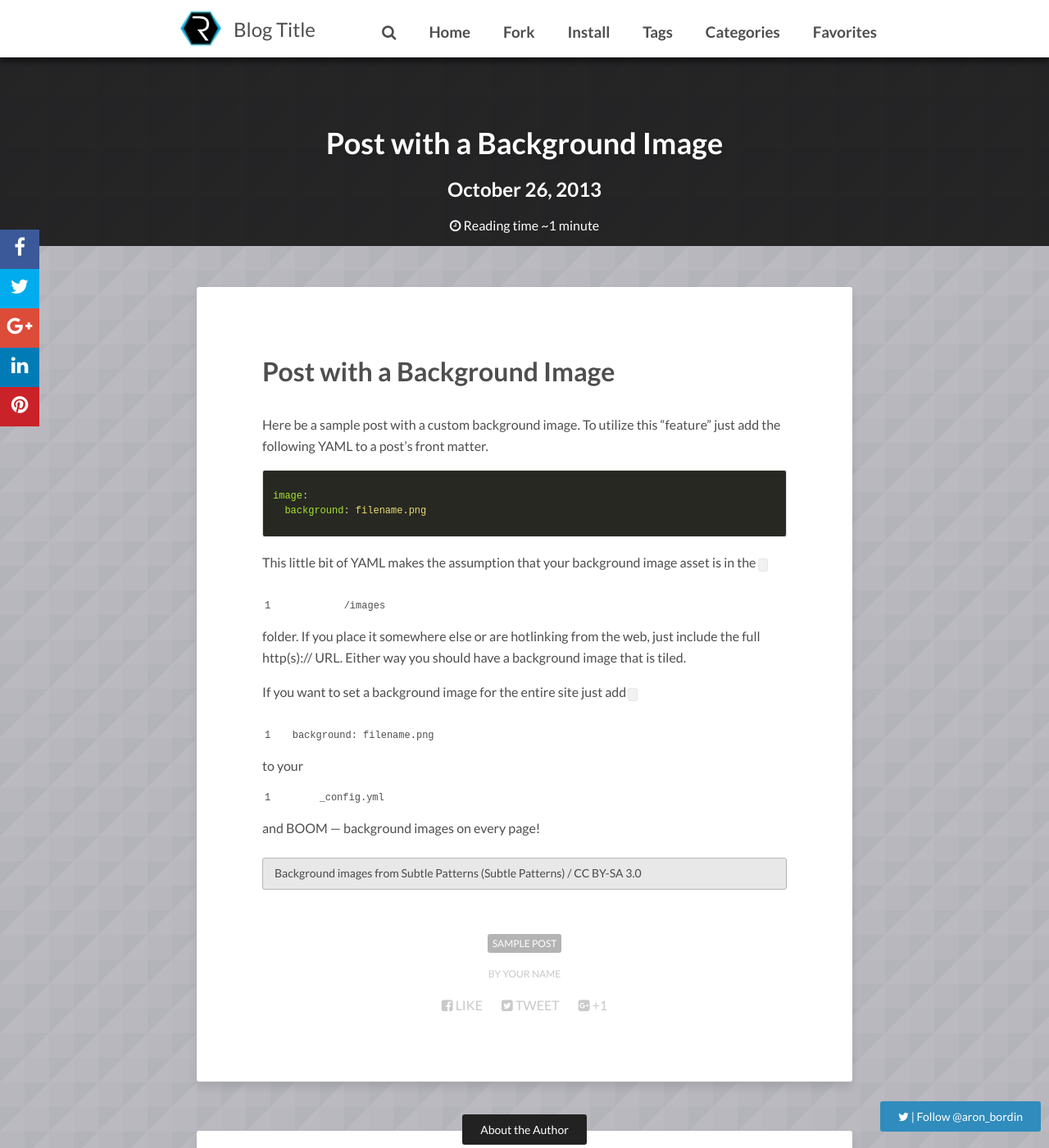
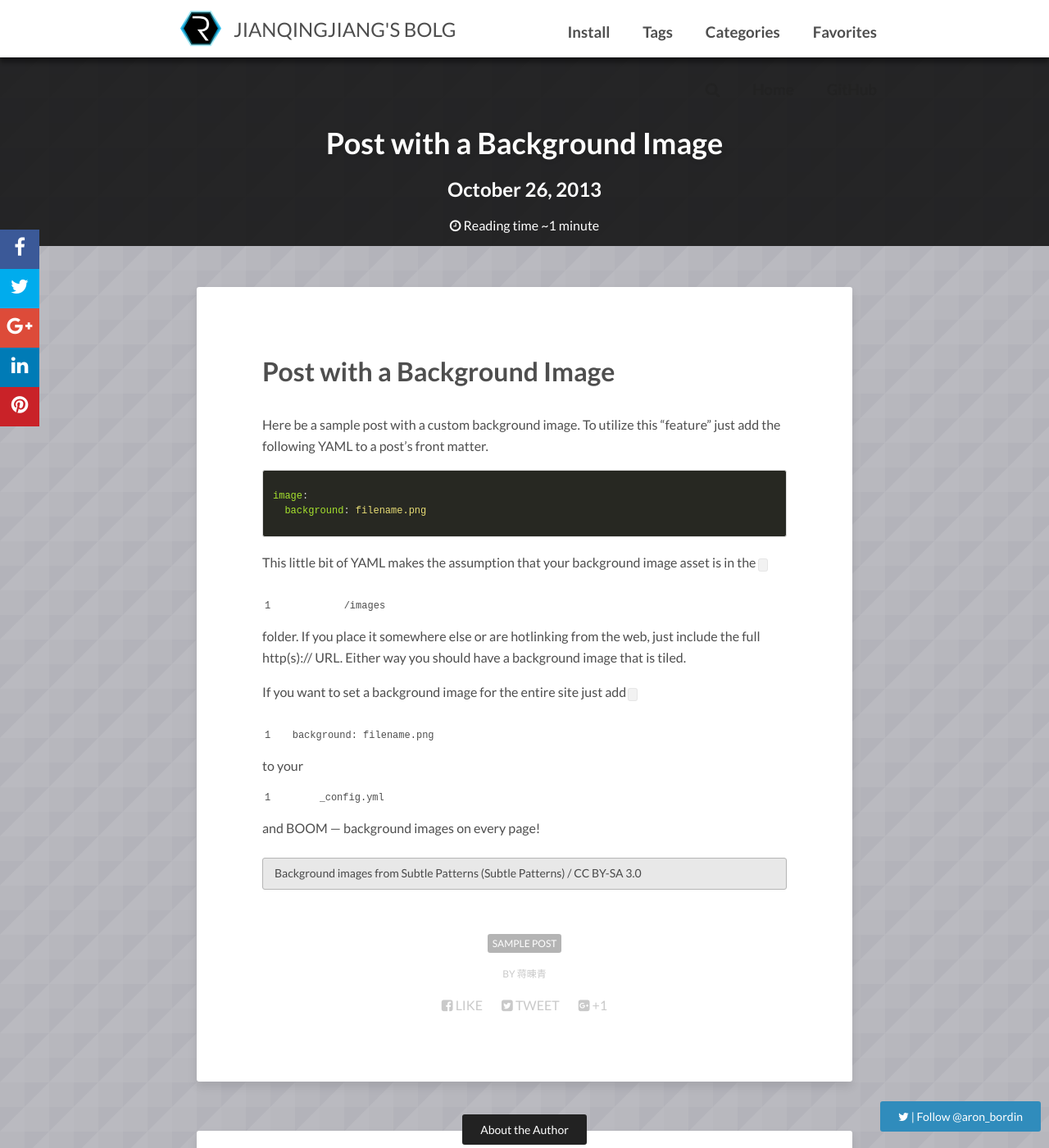
Before and after one commit to JianqingJiang/jianqingjiang.github.io, a Jekyll site: the page built from _posts/2013-10-26-background-image.md, in a window 1280 px wide and 1400 px high. Shown: the whole window at 82% size. Built offline with Jekyll 4.4.1, drawn with Linux system fonts in a browser that asks for light colours; nearby versions of some CDN libraries; comment, search, counter and statistics services are not loaded; some of the changed text lies outside the part shown.

Commit message:
modified _config.yml

```diff
--- a/_config.yml
+++ b/_config.yml
@@ -1,5 +1,5 @@
-title:            Blog Title
-description:      Describe your website here.
+title:            JIANQINGJIANG'S BOLG
+description:      The Load To Tech
 # put your disqus here
 disqus_shortname:
 reading_time:     true # if true, shows the estimated reading time for a post
@@ -8,7 +8,7 @@
 # Your site's domain goes here (eg: //mmistakes.github.io, http://mademistakes.com, etc)
 # When testing locally leave blank or use http://localhost:4000
 
-url: http://aronbordin.com/neo-hpstr-jekyll-theme
+url: http://jianqingjiang.github.io
 
 # draw your top menu here
 # each item must have a title and a url.
@@ -18,8 +18,8 @@
 menu:
   - title: 'Home'
     url: '/'
-  - title: 'Fork'
-    url: 'http://github.com/aron-bordin/neo-hpstr-jekyll-theme'
+  - title: 'GitHub'
+    url: 'https://github.com/JianqingJiang'
   - title: 'Install'
     url: '/theme-setup/'
   - title: 'Tags'
@@ -37,11 +37,11 @@
 
 # Owner/author information
 owner:
-  name:           Your name
-  site:           http://aronbordin.com
+  name:           蒋暕青
+  site:           http://jianqingjiang.github.io
   avatar:         images/avatar.jpg
   bio:            "Your bio goes here. It shouldn't be super long but a good two sentences or two should suffice."
-  email:          you@email.com
+  email:          jqjiang@bnc.org.cn
   # Twitter nick for use in Twitter cards and follow button.
   twitter: aron_bordin # if no twitter in this config, the twitter follow button will be removed
   # GitHub nick for use in follow button in author block.
@@ -54,9 +54,9 @@
 # Social networking links used in author block underneath posts. Update and remove as you like.
 social:
   - title: "github"
-    url: "https://github.com/aron-bordin"
+    url: "https://github.com/JianqingJiang"
   - title: "linkedin"
-    url: "https://br.linkedin.com/in/aronbordin"
+    url: "https://www.linkedin.com/in/暕青-蒋-1b258799"
   - title: "youtube"
     url: "https://www.youtube.com/channel/UCfnSek-9HPWOx5e2pH7VFgg"
 # Background image to be tiled on all pages
```
Also changed, not shown: 16 other files.
